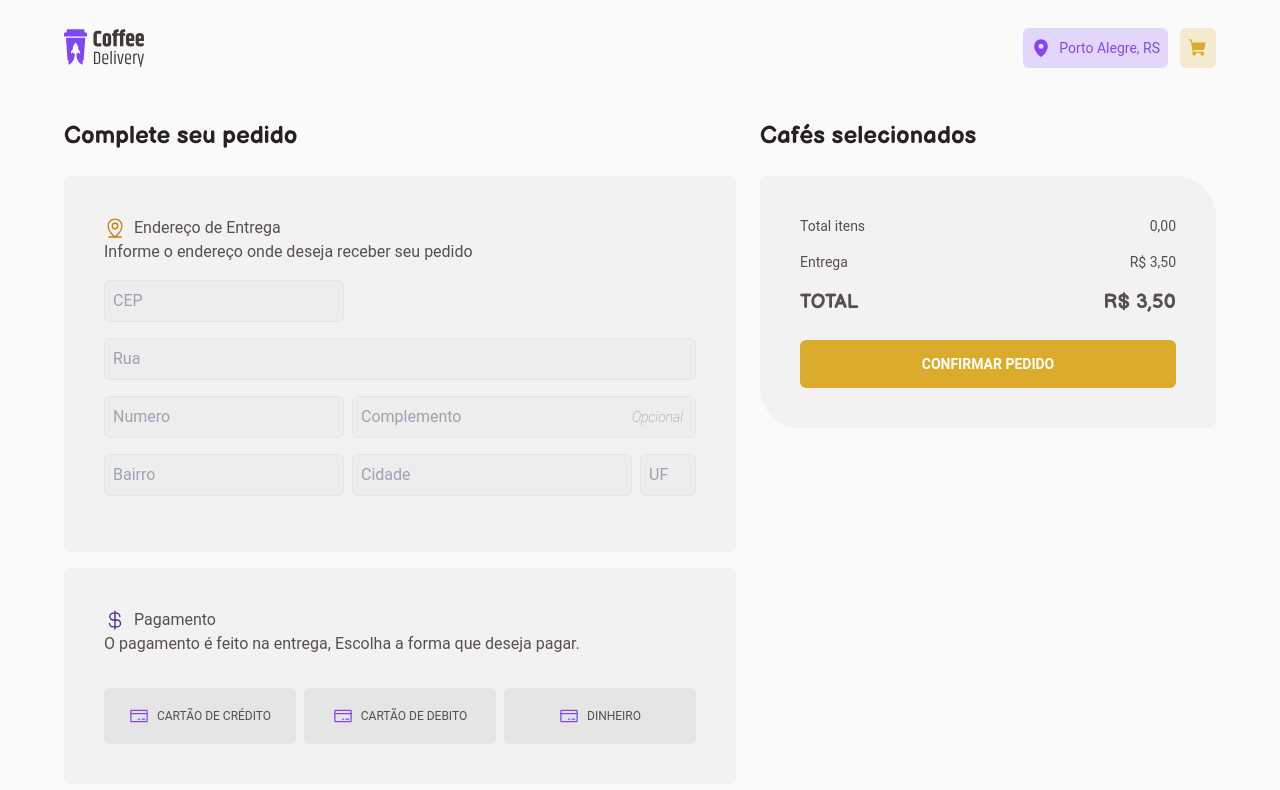
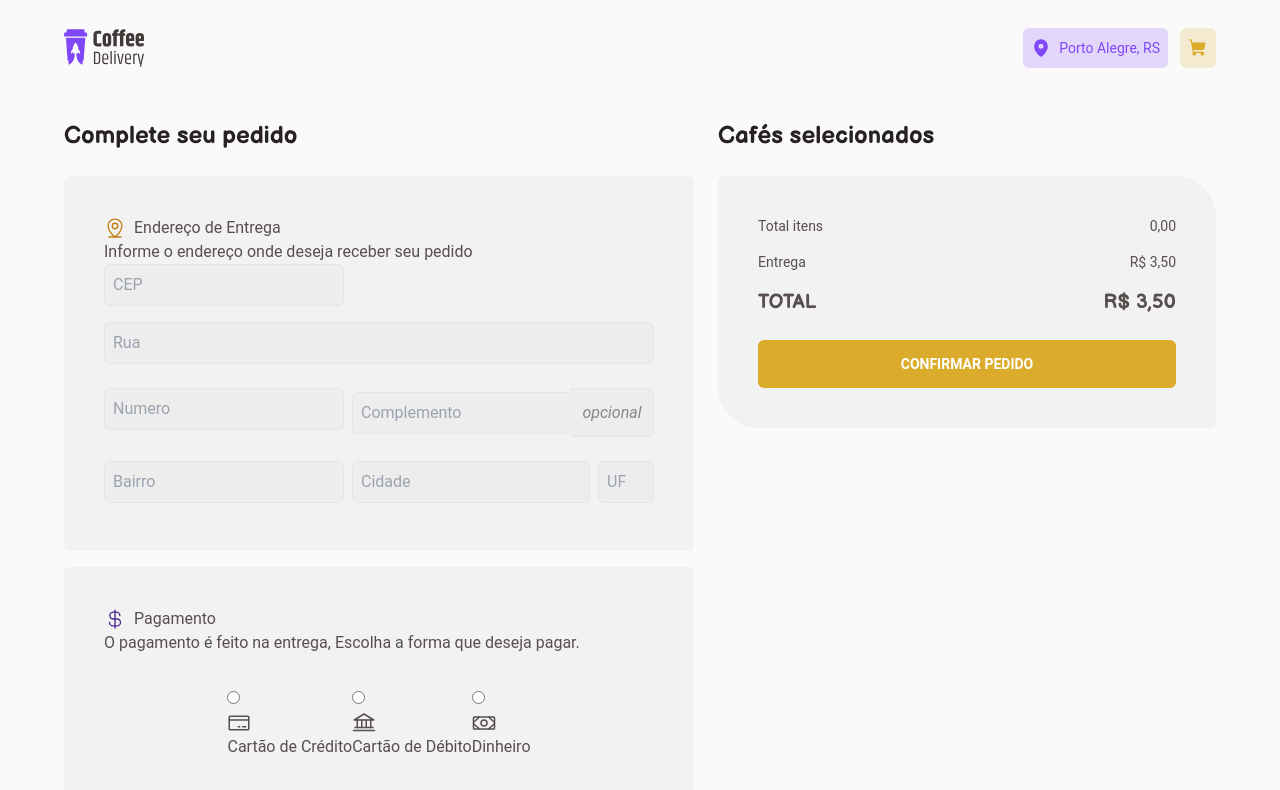
Before and after one commit to CaioLima10/coffee-delivery, a React (Vite) app: page /completeOrder in a window 1280 px wide. Shown: the top 790 px of the page. Built offline with nearby package versions, Linux system fonts and the light colour scheme.

Commit message:
feat: add input radio order completed and navigate

```diff
--- a/src/components/input/index.tsx
+++ b/src/components/input/index.tsx
@@ -1,7 +1,16 @@
-import { InputHTMLAttributes } from "react";
+import { forwardRef, InputHTMLAttributes } from "react";
 
-type InputProps = InputHTMLAttributes<HTMLInputElement>;
+type InputProps = InputHTMLAttributes<HTMLInputElement> & {
+  error?: string;
+};
 
-export function Input({ ...props }: InputProps) {
-  return <input {...props} />;
-}
+export const Input = forwardRef<HTMLInputElement, InputProps>(
+  ({ error, ...props }, ref) => {
+    return (
+      <div className="flex flex-col gap-1">
+        <input {...props} ref={ref} />
+        {error && <p className="text-baseError">{error}</p>}
+      </div>
+    );
+  }
+);
--- a/src/pages/completeOrder/components/addressForm/index.tsx
+++ b/src/pages/completeOrder/components/addressForm/index.tsx
@@ -1,54 +1,103 @@
+import { useFormContext } from "react-hook-form";
 import { Input } from "../../../../components/input";
 
+interface ErrorsType {
+  errors: {
+    [key: string]: {
+      message: string;
+    };
+  };
+}
+
 export function AddressForm() {
+  const { register, formState } = useFormContext();
+
+  const { errors } = formState as unknown as ErrorsType;
+
   return (
-    <div className="w-full grid my-4">
+    <div className="w-full grid">
       <Input
         placeholder="CEP"
         type="number"
-        className="w-60 p-2 bg-baseInput border border-baseButton mb-4 rounded-md focus:border-brandYellow"
+        {...register("cep")}
+        className="w-60 p-2 bg-baseInput border border-baseButton mb-2 rounded-md focus:border-brandYellow"
       />
+      <span className="text-baseError mb-2">{errors.cep?.message}</span>
       <Input
         placeholder="Rua"
         type="text"
         className="w-full p-2 bg-baseInput border border-baseButton rounded-md focus:border-brandYellow"
+        {...register("street")}
       />
+      <span className="text-baseError mb-2">{errors.street?.message}</span>
+
       <div className="flex my-4 gap-2 w-full">
+        <div className="flex flex-col">
           <Input
             placeholder="Numero"
             type="text"
             className="w-60 p-2 bg-baseInput border border-baseButton rounded-md focus:border-brandYellow"
+            {...register("number")}
           />
-        <div className="flex flex-1  border border-baseButton rounded-md focus:border-brandYellow">
+          <span className="text-baseError">{errors.number?.message}</span>
+        </div>
+
+        <div className="flex flex-col w-full">
+          <div className=" w-full max-w-sm flex items-center">
             <Input
               placeholder="Complemento"
               type="text"
-            className="w-full p-2 bg-baseInput"
+              className="w-full flex-1 p-2 bg-baseInput flex border-t-baseButton
+                border-b-baseButton border-l-baseButton border-r-baseInput
+                          border rounded-tl-md rounded-bl-md focus:border-brandYellow"
+              {...register("complement")}
             />
             <span
-            className="font-thin flex items-center italic text-sm justify-center text-baseLabel
-            bg-baseInput px-3 "
+              className="text-base italic text-baseLabel p-[11.5px] bg-baseInput
+                  border border-t-baseButton border-b-baseButton border-r-baseButton border-l-baseInput
+                  rounded-tr-md rounded-br-md
+              "
             >
-            Opcional
+              opcional
+            </span>
+          </div>
+          <span className="text-baseError mb-2">
+            {errors.complement?.message}
           </span>
         </div>
       </div>
       <div className="flex  gap-2 ">
+        <div className="flex flex-col">
           <Input
             placeholder="Bairro"
             type="text"
             className="w-60 p-2 bg-baseInput border border-baseButton rounded-md focus:border-brandYellow"
+            {...register("district")}
           />
+          <span className="text-baseError mb-2">
+            {errors.district?.message}
+          </span>
+        </div>
+
+        <div className="flex flex-col">
           <Input
             placeholder="Cidade"
             type="text"
             className="flex-1 p-2 bg-baseInput border border-baseButton rounded-md focus:border-brandYellow"
+            {...register("city")}
           />
+          <span className="text-baseError mb-2">{errors.city?.message}</span>
+        </div>
+
+        <div className="flex flex-col">
           <Input
             placeholder="UF"
             type="UF"
             className="w-14 flex-2 p-2 bg-baseInput border border-baseButton rounded-md placeholder:text-base focus:border-brandYellow"
+            {...register("uf")}
           />
+          <span className="text-baseError mb-2">{errors.uf?.message}</span>
+        </div>
       </div>
     </div>
   );
--- a/src/pages/completeOrder/components/completeOrderForm/index.tsx
+++ b/src/pages/completeOrder/components/completeOrderForm/index.tsx
@@ -6,7 +6,7 @@ import { MapPinLine, CurrencyDollar } from "phosphor-react";
 
 export function CompleteOrderForm() {
   return (
-    <form className="w-full">
+    <div className="w-full">
       <h1 className="font-2xl font-bold font-balsamiq text-baseTitle my-6">
         Complete seu pedido
       </h1>
@@ -26,6 +26,6 @@ export function CompleteOrderForm() {
       >
         <PaymentMethodOptions />
       </SectionTitle>
-    </form>
+    </div>
   );
 }
--- /dev/null
+++ b/src/pages/completeOrder/components/paymentMethodInput/index.tsx
@@ -0,0 +1,23 @@
+import { forwardRef, InputHTMLAttributes, ReactNode } from "react";
+
+type PaymentMethodInputProps = InputHTMLAttributes<HTMLInputElement> & {
+  icon: ReactNode;
+  label: string;
+};
+
+export const PaymentMethodInput = forwardRef<
+  HTMLInputElement,
+  PaymentMethodInputProps
+>(({ id, icon, label, ...props }, ref) => {
+  return (
+    <div>
+      <input id={id} type="radio" {...props} name="paymentMethod" ref={ref} />
+      <label htmlFor={id}>
+        <div>
+          {icon}
+          {label}
+        </div>
+      </label>
+    </div>
+  );
+});
--- a/src/pages/completeOrder/components/paymentMethodOptions/index.tsx
+++ b/src/pages/completeOrder/components/paymentMethodOptions/index.tsx
@@ -1,18 +1,53 @@
-import { Button } from "../../../../components/Button";
-import { CreditCard } from "phosphor-react";
+import { Bank, CreditCard, Money } from "phosphor-react";
+import { PaymentMethodInput } from "../paymentMethodInput";
+import { useFormContext } from "react-hook-form";
+
+export const paymentMethods = {
+  credit: {
+    icon: <CreditCard size={24} />,
+    label: "Cartão de Crédito",
+    value: "credit",
+  },
+  debit: {
+    icon: <Bank size={24} />,
+    label: "Cartão de Débito",
+    value: "debit",
+  },
+  money: {
+    icon: <Money size={24} />,
+    label: "Dinheiro",
+    value: "money",
+  },
+};
 
 export function PaymentMethodOptions() {
+  const {
+    register,
+    formState: { errors },
+  } = useFormContext();
+
+  const paymentMethodError = errors?.paymentMethod
+    ?.message as unknown as string;
+
   return (
-    <section className="flex items-center gap-2 mt-8">
-      <Button>
-        <CreditCard size={20} className="text-brandPurple" /> cartão de crédito
-      </Button>
-      <Button>
-        <CreditCard size={20} className="text-brandPurple" /> cartão de debito
-      </Button>
-      <Button>
-        <CreditCard size={20} className="text-brandPurple" /> dinheiro
-      </Button>
+    <section className="flex flex-col items-center gap-2 mt-8">
+      <div className="flex">
+        {Object.entries(paymentMethods).map(([key, { label, icon, value }]) => (
+          <PaymentMethodInput
+            key={key}
+            id={key}
+            icon={icon}
+            label={label}
+            value={value}
+            {...register("paymentMethod")}
+          />
+        ))}
+      </div>
+      <div>
+        {paymentMethodError && (
+          <span className="text-baseError">{paymentMethodError}</span>
+        )}
+      </div>
     </section>
   );
 }
--- a/src/pages/completeOrder/components/selectedCoffees/confirmationSelected.tsx
+++ b/src/pages/completeOrder/components/selectedCoffees/confirmationSelected.tsx
@@ -31,6 +31,7 @@ export function ConfirmationSelected() {
         className="bg-brandYellow text-baseWhite w-full mt-2 rounded-md
       uppercase font-bold h-12 text-sm hover:bg-brandYellow/90 duration-300"
         disabled={cartQuantity <= 0}
+        type="submit"
       >
         Confirmar pedido
       </Button>
--- a/src/pages/completeOrder/index.tsx
+++ b/src/pages/completeOrder/index.tsx
@@ -1,11 +1,59 @@
+import { FormProvider, useForm } from "react-hook-form";
 import { CompleteOrderForm } from "./components/completeOrderForm";
 import { SelectedCoffees } from "./components/selectedCoffees";
+import { zodResolver } from "@hookform/resolvers/zod";
+import * as zod from "zod";
+import { useNavigate } from "react-router-dom";
+
+enum PaymentMethods {
+  credit = "credit",
+  debit = "debit",
+  money = "money",
+}
+
+const confirmOrderFormValidationSchema = zod.object({
+  cep: zod.string().min(1, "Informe o CEP"),
+  street: zod.string().min(1, "Informe o Rua"),
+  number: zod.string().min(1, "Informe o Número"),
+  complement: zod.string(),
+  district: zod.string().min(1, "Informe o Bairro"),
+  city: zod.string().min(1, "Informe a Cidade"),
+  uf: zod.string().min(1, "Informe a UF"),
+  paymentMethod: zod.nativeEnum(PaymentMethods, {
+    errorMap: () => {
+      return { message: "Informe o método de pagamento" };
+    },
+  }),
+});
+
+export type OrderData = zod.infer<typeof confirmOrderFormValidationSchema>;
+
+type ConfirmOrderFormData = OrderData;
 
 export function CompleteOrderPage() {
+  const confirmOrderForm = useForm<ConfirmOrderFormData>({
+    resolver: zodResolver(confirmOrderFormValidationSchema),
+  });
+
+  const { handleSubmit } = confirmOrderForm;
+
+  const navigate = useNavigate();
+
+  const handleConfirmForm = (data: ConfirmOrderFormData) => {
+    navigate("/orderConfirmed", {
+      state: data,
+    });
+  };
+
   return (
-    <div className="max-w-6xl min-h-screen flex gap-6 mb-6 bg-baseBackground">
-      <CompleteOrderForm />
-      <SelectedCoffees />
-    </div>
+    <FormProvider {...confirmOrderForm}>
+      <form
+        className="max-w-6xl min-h-screen flex gap-6 mb-6 bg-baseBackground"
+        onSubmit={handleSubmit(handleConfirmForm)}
+      >
+        <CompleteOrderForm />
+        <SelectedCoffees />
+      </form>
+    </FormProvider>
   );
 }
--- a/src/pages/onderConfirmed/index.tsx
+++ b/src/pages/onderConfirmed/index.tsx
@@ -1,8 +1,17 @@
+import { useLocation } from "react-router-dom";
 import ImgConfirmedIllustration from "../../assets/Illustration.svg";
 import { InfoWithIcon } from "../../components/infoWithIcon";
 import { Timer, MapPin, CurrencyDollar } from "phosphor-react";
+import { OrderData } from "../completeOrder";
+import { paymentMethods } from "../completeOrder/components/paymentMethodOptions";
+
+interface LocationProps {
+  state: OrderData;
+}
 
 export function OrderConfirmed() {
+  const { state } = useLocation() as unknown as LocationProps;
+
   return (
     <div className="max-w-6xl container flex flex-col gap-6 mb-6 bg-baseBackground">
       <div className="mt-8">
@@ -27,10 +36,12 @@ export function OrderConfirmed() {
             }
             className="flex text-sm"
             text={`Entrega em`}
-            subtext={"Farrapos - Porto Alegre RS"}
+            subtext={`${state.district}- ${state.city}- ${state.uf}`}
           >
             {" "}
-            <strong>Rua João Daniel Marinelli, 102</strong>
+            <strong>
+              {state.street}, {state.number}
+            </strong>
           </InfoWithIcon>
 
           <InfoWithIcon
@@ -55,7 +66,9 @@ export function OrderConfirmed() {
             }
             text="Previsão de entrega"
             subtext={
-              <span style={{ fontWeight: "bold" }}>Cartão de Credito</span>
+              <span style={{ fontWeight: "bold" }}>
+                {paymentMethods[state.paymentMethod].label}
+              </span>
             }
             className="flex text-sm"
           />
```
Lines whose indentation alone changed are shown as unchanged.
